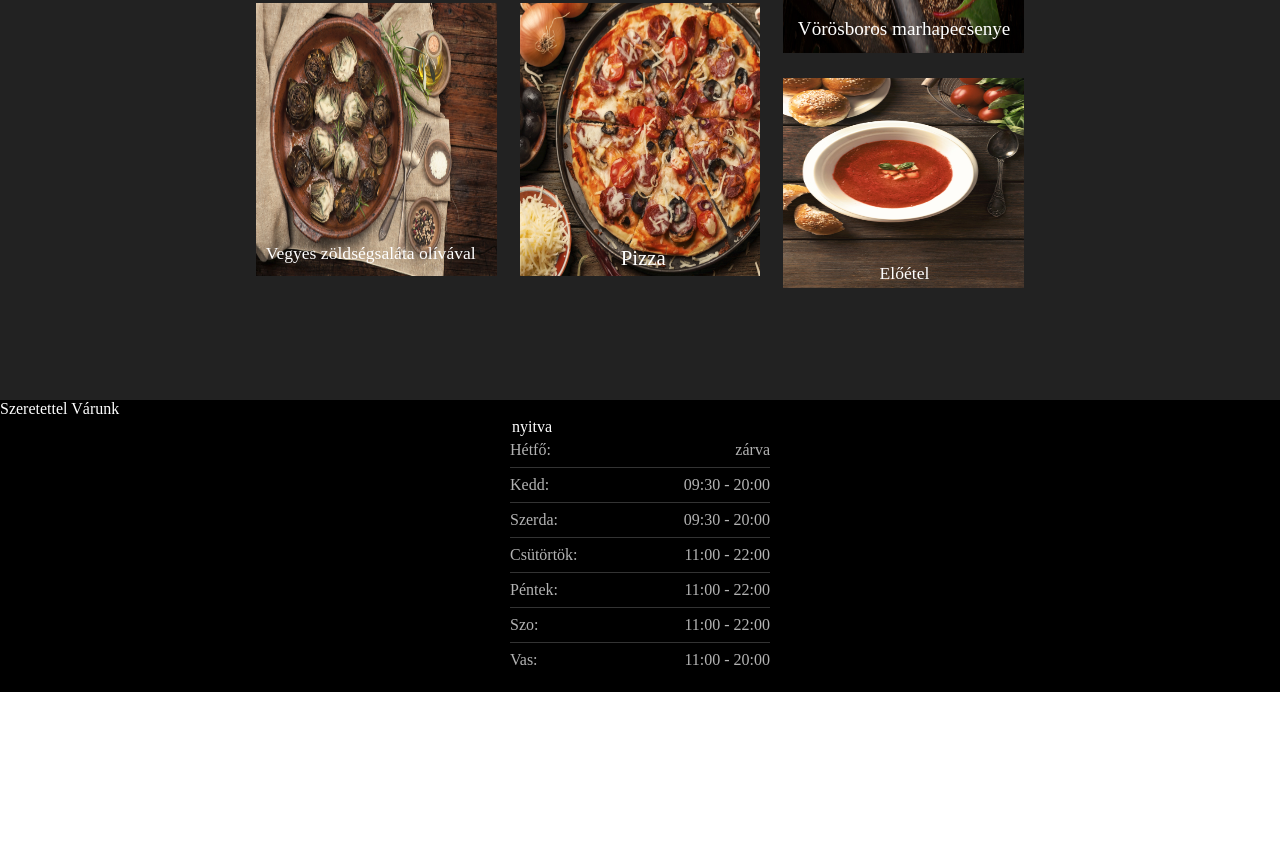
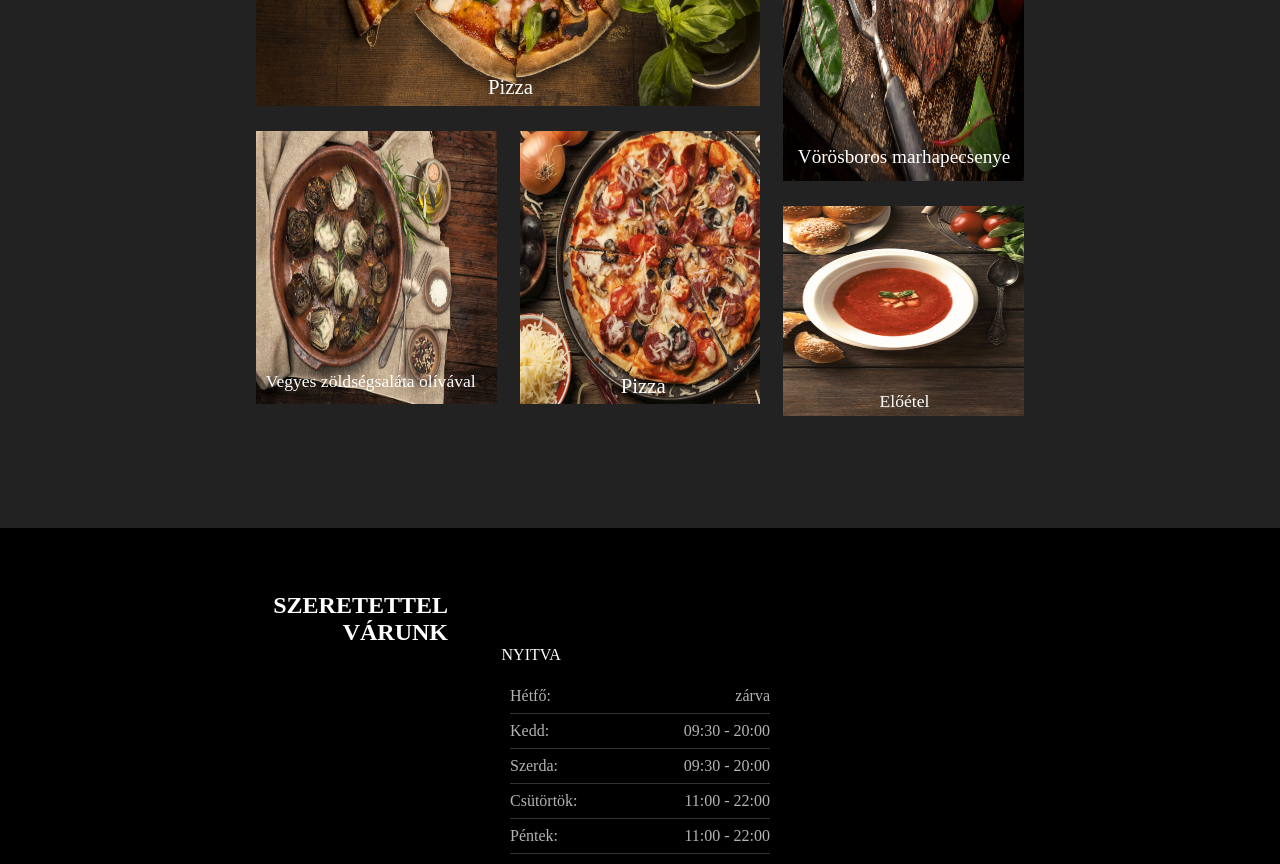
Before and after one commit to mecca43/pizzeria, a plain HTML site: page index.html in a window 1280 px wide. Shown: the part 1573-2437 px from the top of the page. Before the commit the page ends 2265 px from the top, so only its background shows below. Drawn offline with Linux system fonts and the light colour scheme.

Commit message:
footer folytatása

```diff
--- a/index.html
+++ b/index.html
@@ -78,7 +78,7 @@
         </main>
         <footer>
             <div class="footcim">
-                Szeretettel Várunk
+                Szeretettel <br>Várunk
             </div>
             <div class="nyitva">
                 nyitva
--- a/style.css
+++ b/style.css
@@ -137,6 +137,7 @@ header{
     text-align: center;
     padding-top: 30px;
     font-size: 1.2em;
+    padding-bottom: 10%;
 
 }
 
@@ -290,8 +291,19 @@ footer{
 
 .nyitva{
     text-align: center;
-    position: absolute;
-    left: 40%;
+    position: relative;
+    left: 34%;
+    text-transform: uppercase;
+    width: 15%;
+}
+
+.footcim{
+    text-transform: uppercase;
+    width: 35%;
+    padding-top: 5%;
+    font-size: 1.5rem;
+    font-weight: bold;
+    text-align: right;
 }
 
 .row {
```
